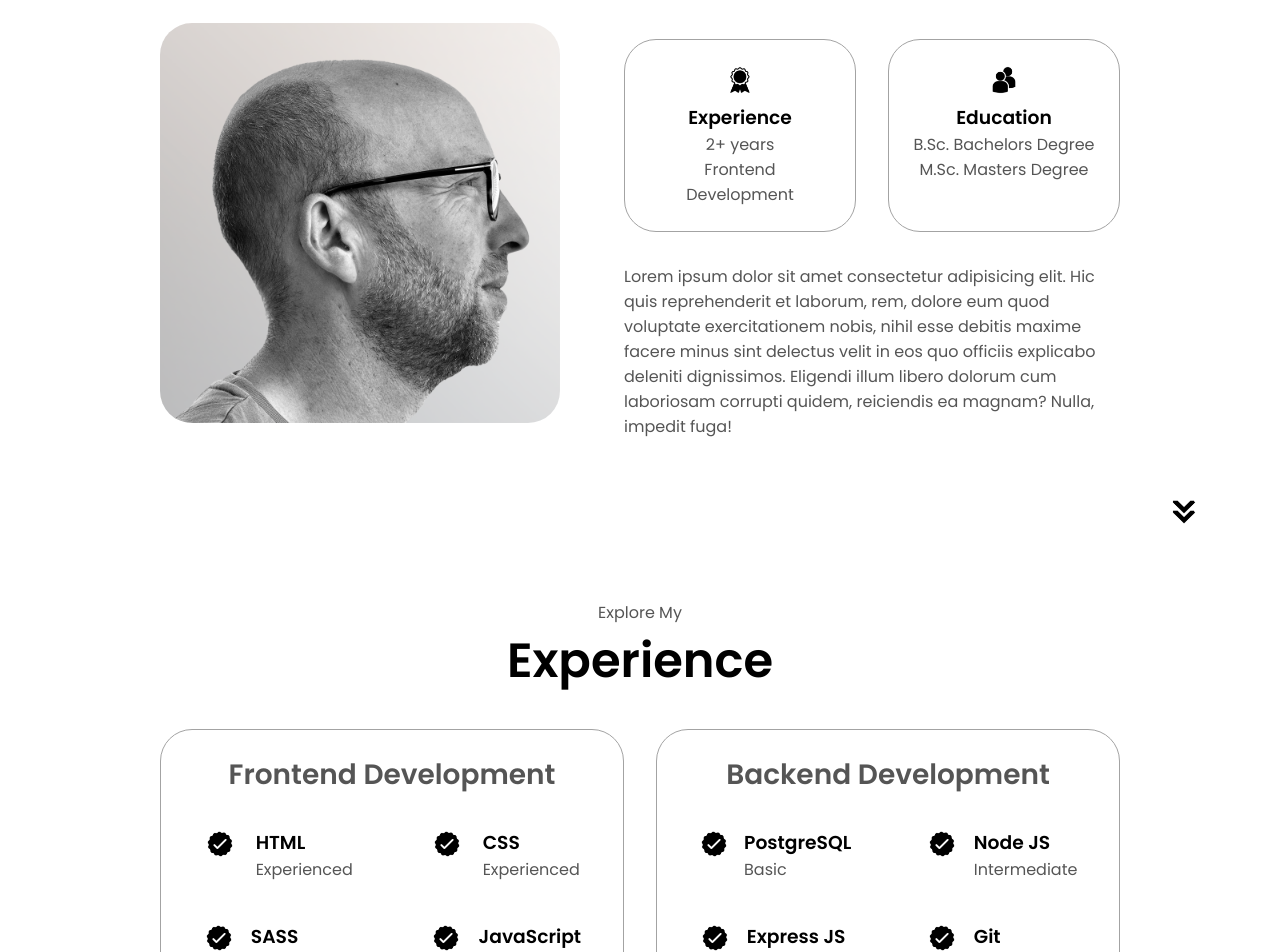
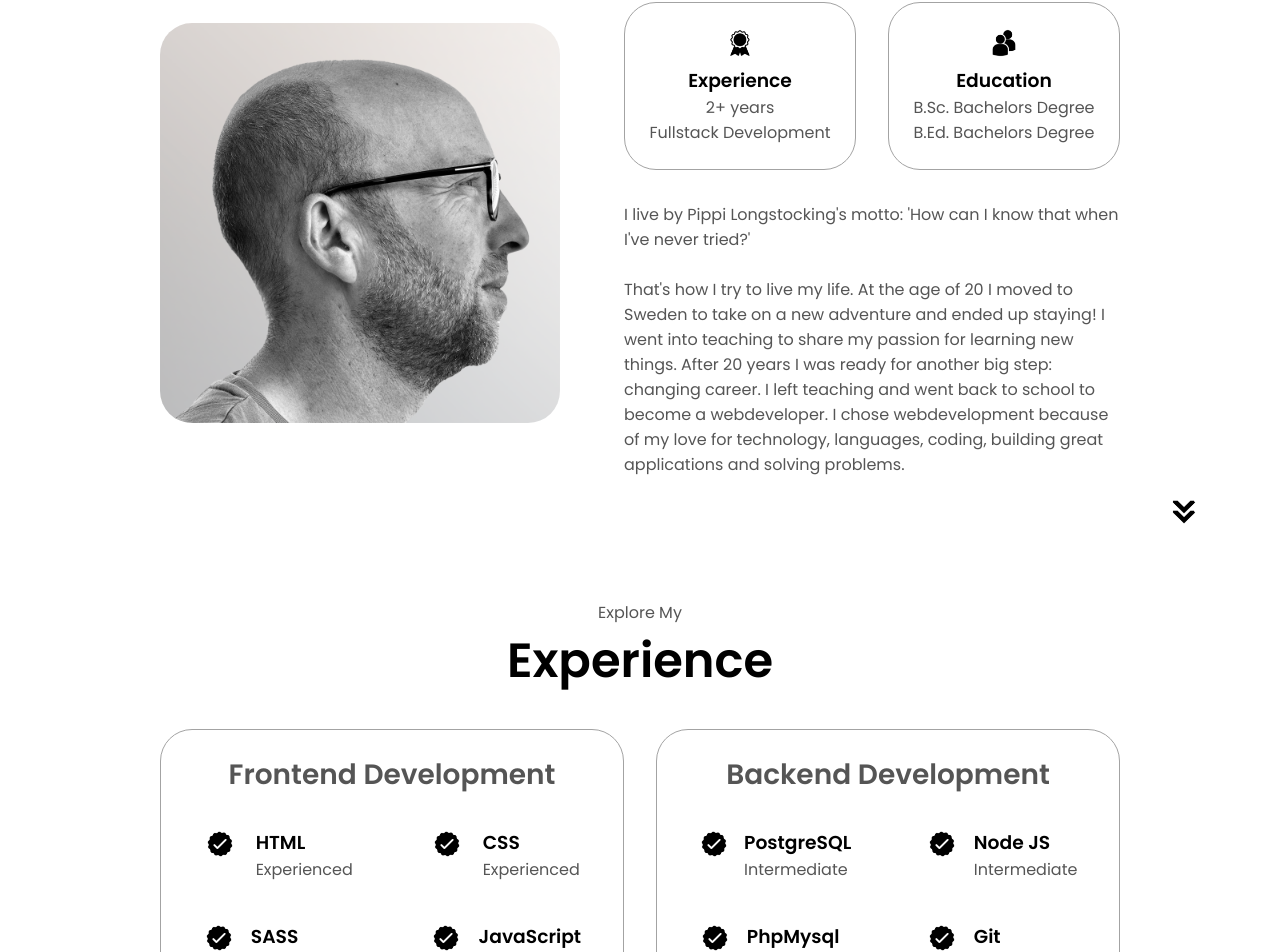
Before and after one commit to mvdgragt/PortfolioBasic, a React (Create React App) app: page / in a window 1280 px wide. Shown: the part 976-1928 px from the top of the page. Built offline with nearby package versions, Linux system fonts and the light colour scheme.

Commit message:
working on experince data

```diff
--- a/src/Pages/Home/AboutMe.jsx
+++ b/src/Pages/Home/AboutMe.jsx
@@ -22,7 +22,7 @@
               class="icon"
             />
             <h3>Experience</h3>
-            <p>2+ years <br />Frontend Development</p>
+            <p>2+ years <br />Fullstack Development</p>
           </div>
           <div class="details-container">
             <img
@@ -31,18 +31,12 @@
               class="icon"
             />
             <h3>Education</h3>
-            <p>B.Sc. Bachelors Degree<br />M.Sc. Masters Degree</p>
+            <p>B.Sc. Bachelors Degree<br />B.Ed. Bachelors Degree</p>
           </div>
         </div>
         <div class="text-container">
           <p>
-            Lorem ipsum dolor sit amet consectetur adipisicing elit. Hic quis
-            reprehenderit et laborum, rem, dolore eum quod voluptate
-            exercitationem nobis, nihil esse debitis maxime facere minus sint
-            delectus velit in eos quo officiis explicabo deleniti dignissimos.
-            Eligendi illum libero dolorum cum laboriosam corrupti quidem,
-            reiciendis ea magnam? Nulla, impedit fuga!
-          </p>
+          I live by Pippi Longstocking's motto: 'How can I know that when I've never tried?' </p><br/><p>That's how I try to live my life. At the age of 20 I moved to Sweden to take on a new adventure and ended up staying! I went into teaching to share my passion for learning new things. After 20 years I was ready for another big step: changing career. I left teaching and went back to school to become a webdeveloper. I chose webdevelopment because of my love for technology, languages, coding, building great applications and solving problems.</p>
         </div>
       </div>
     </div>
--- a/src/Pages/Home/HeroSection.jsx
+++ b/src/Pages/Home/HeroSection.jsx
@@ -8,8 +8,8 @@
     </div>
     <div className="section__text">
       <p className="section__text__p1">Hello, I'm</p>
-      <h1 className="title">John Doe</h1>
-      <p className="section__text__p2">Frontend Developer</p>
+      <h1 className="title">Michiel vd Gragt</h1>
+      <p className="section__text__p2">Fullstack Developer</p>
       <div className="btn-container">
         <button
           className="btn btn-color-2"
--- a/src/Pages/Home/MySkills.jsx
+++ b/src/Pages/Home/MySkills.jsx
@@ -89,7 +89,7 @@
               />
               <div>
                 <h3>PostgreSQL</h3>
-                <p>Basic</p>
+                <p>Intermediate</p>
               </div>
             </article>
             <article>
@@ -100,6 +100,28 @@
               />
               <div>
                 <h3>Node JS</h3>
+                <p>Intermediate</p>
+              </div>
+            </article>
+            <article>
+              <img
+                src="./img/checkmark.png"
+                alt="Experience icon"
+                class="icon"
+              />
+              <div>
+                <h3>PhpMysql</h3>
+                <p>Intermediate</p>
+              </div>
+            </article>
+            <article>
+              <img
+                src="./img/checkmark.png"
+                alt="Experience icon"
+                class="icon"
+              />
+              <div>
+                <h3>Git</h3>
                 <p>Intermediate</p>
               </div>
             </article>
@@ -121,10 +143,11 @@
                 class="icon"
               />
               <div>
-                <h3>Git</h3>
+                <h3>Git2</h3>
                 <p>Intermediate</p>
               </div>
             </article>
+
           </div>
         </div>
       </div>
```
